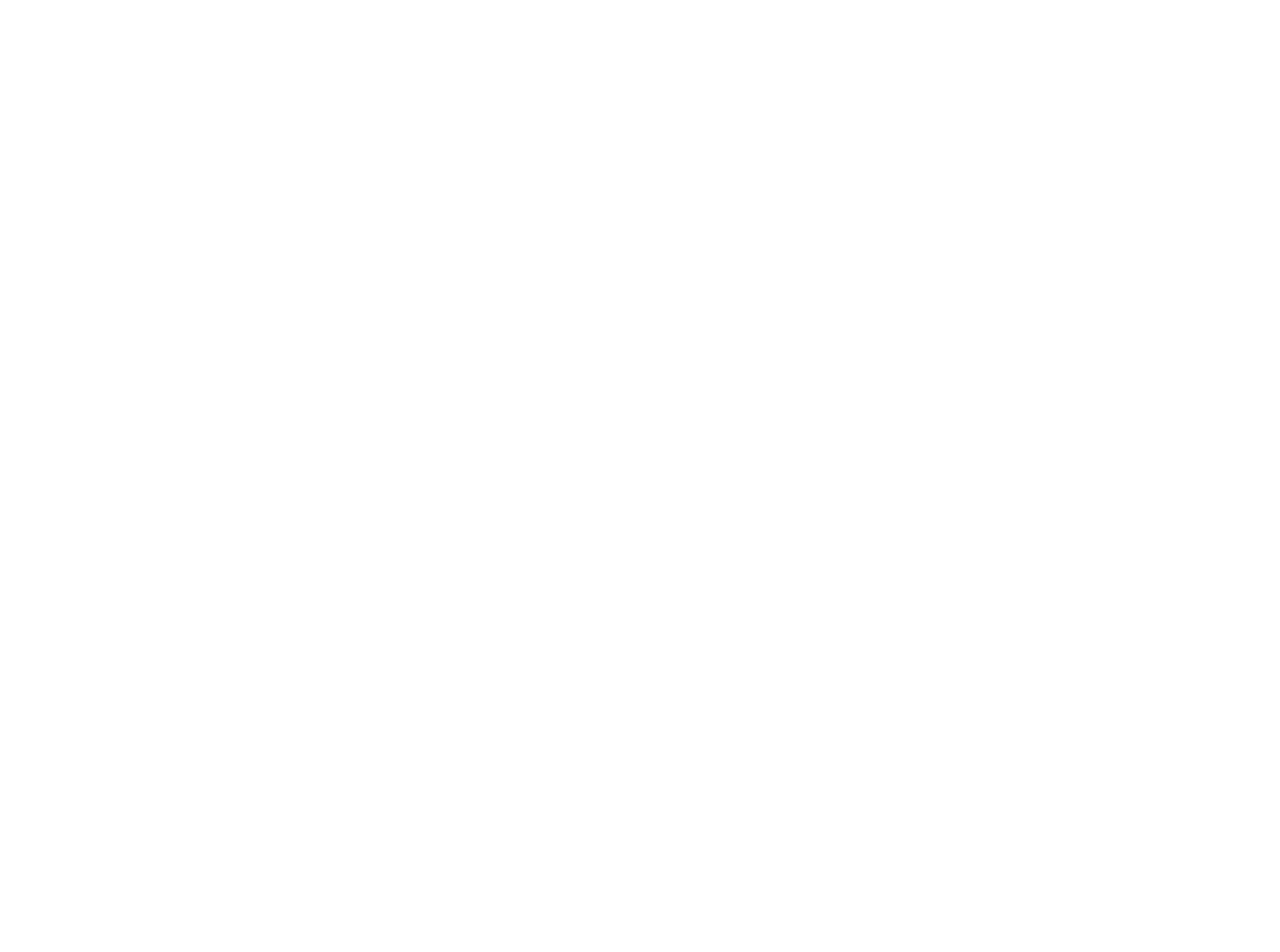
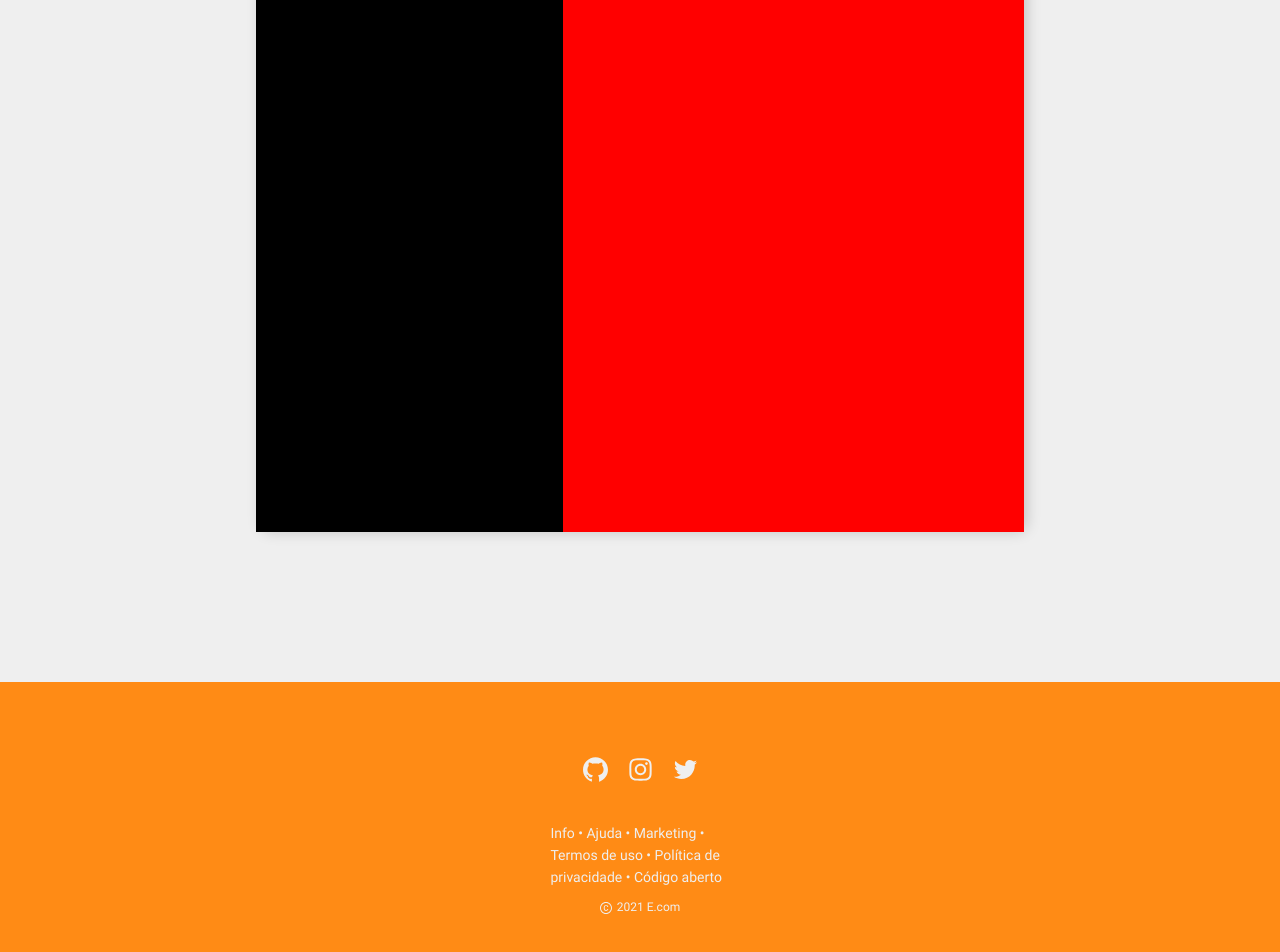
Before and after one commit to EduardoPD1921/e.com-frontend, a React (Create React App) app: page /signUp in a window 1280 px wide. Shown: the part 378-1330 px from the top of the page. Before the commit the page ends 800 px from the top, so only its background shows below. Built offline with nearby package versions, Linux system fonts and the light colour scheme.

Commit message:
:construction: Sign up form shape defined

```diff
--- a/src/components/Footer/LinkIcon.js
+++ b/src/components/Footer/LinkIcon.js
@@ -2,7 +2,7 @@
 
 function LinkIcon({ icon, link }) {
   return (
-    <a href={link}>
+    <a target="_blank" rel="noreferrer" href={link}>
       {icon}
     </a>
   );
--- a/src/components/Footer/index.js
+++ b/src/components/Footer/index.js
@@ -20,9 +20,9 @@
   return (
     <FooterSection>
       <IconButtons>
-        <LinkIcon link="/" icon={<GithubOutlined style={{ fontSize: 25, margin: 10, color: '#efefef' }} />} />
-        <LinkIcon link="/" icon={<InstagramOutlined style={{ fontSize: 25, margin: 10, color: '#efefef' }} />} />
-        <LinkIcon link="/" icon={<TwitterOutlined style={{ fontSize: 25, margin: 10, color: '#efefef' }} />} />
+        <LinkIcon link="https://github.com/EduardoPD1921" icon={<GithubOutlined style={{ fontSize: 25, margin: 10, color: '#efefef' }} />} />
+        <LinkIcon link="https://www.instagram.com/eduardo_gomes_heleno/" icon={<InstagramOutlined style={{ fontSize: 25, margin: 10, color: '#efefef' }} />} />
+        <LinkIcon link="https://twitter.com/duardoheleno" icon={<TwitterOutlined style={{ fontSize: 25, margin: 10, color: '#efefef' }} />} />
       </IconButtons>
       <InfoLinks>
       Info • Ajuda • Marketing • Termos de uso • Política de privacidade • Código aberto
--- a/src/components/SignInForm/index.js
+++ b/src/components/SignInForm/index.js
@@ -66,7 +66,7 @@
               </Form.Item>
               <FormExtraInfo>
                 <div style={{ color: '#5f5f5f' }}>
-                  Não tem uma conta? <FormLink href="/">Cadastre-se</FormLink>
+                  Não tem uma conta? <FormLink href="/signUp">Cadastre-se</FormLink>
                 </div>
                 <Divider style={{ fontSize: 12, color: '#5f5f5f', margin: 5 }}>ou</Divider>
                 <FormLink href="/">Entrar como loja</FormLink>
--- /dev/null
+++ b/src/pages/SignUp/index.js
@@ -0,0 +1,35 @@
+import React from 'react';
+
+import Header from '../../components/Header';
+import Footer from '../../components/Footer';
+
+import {
+  SignUpSection,
+  FormSection,
+  FormShape,
+  FormMarketingInfo,
+  FormInputs
+} from './styles';
+
+function SignUp() {
+  return (
+    <SignUpSection>
+      <Header />
+
+      <FormSection>
+        <FormShape>
+          <FormMarketingInfo>
+            test
+          </FormMarketingInfo>
+          <FormInputs>
+            test
+          </FormInputs>
+        </FormShape>
+      </FormSection>
+
+      <Footer />
+    </SignUpSection>
+  );
+};
+
+export default SignUp;
--- /dev/null
+++ b/src/pages/SignUp/styles.js
@@ -0,0 +1,44 @@
+import styled from 'styled-components';
+
+export const SignUpSection = styled.div`
+  width: 100%;
+
+  background: #efefef;
+`;
+
+export const FormSection = styled.div`
+  width: 100%;
+  height: 1000px;
+
+  display: flex;
+  justify-content: center;
+  align-items: center;
+`;
+
+export const FormShape = styled.div`
+  width: 60%;
+  height: 700px;
+
+  display: flex;
+
+  border-radius: 10px;
+
+  -webkit-box-shadow: 4px 1px 15px -2px rgba(0,0,0,0.2);
+  box-shadow: 4px 1px 15px -2px rgba(0,0,0,0.2);
+`;
+
+export const FormMarketingInfo = styled.div`
+  flex: 2;
+
+  display: flex;
+
+  background: black;
+`;
+
+export const FormInputs = styled.div`
+  flex: 3;
+
+  display: flex;
+
+  background: red;
+`;
--- a/src/router/index.js
+++ b/src/router/index.js
@@ -3,6 +3,7 @@
 
 import Home from '../pages/Home';
 import SignIn from '../pages/SignIn';
+import SignUp from '../pages/SignUp';
 
 function Routes() {
   return (
@@ -10,6 +11,7 @@
       <Switch>
         <Route path="/" exact component={Home} />
         <Route path="/signIn" exact component={SignIn} />
+        <Route path="/signUp" exact component={SignUp} />
       </Switch>
     </Router>
   );
```
